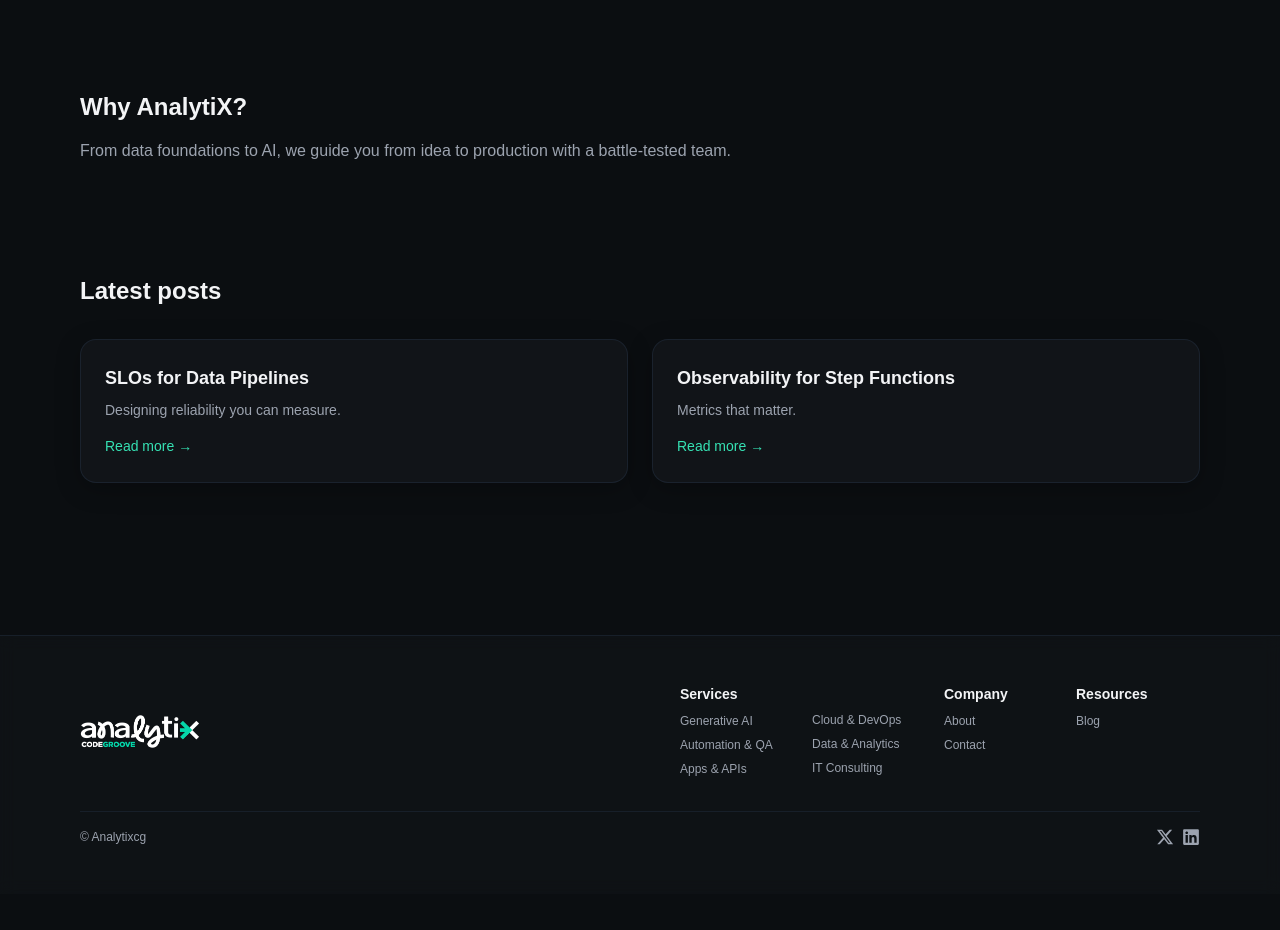
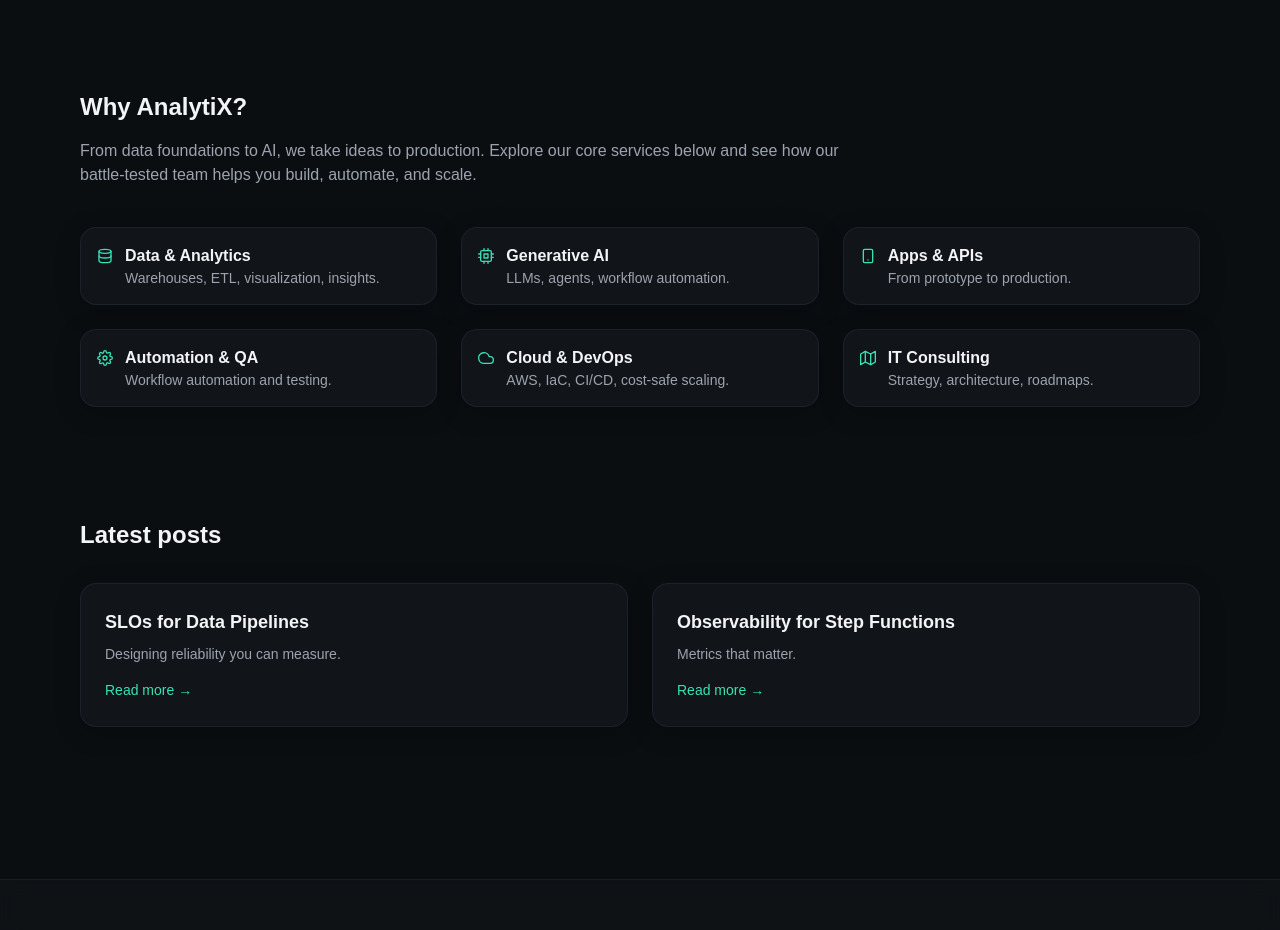
Before and after one commit to analytix-code-groove/web-app, a Next.js app: page / in a window 1280 px wide. Shown: the part 940-1870 px from the top of the page. Before the commit the page ends 1834 px from the top, so only its background shows below. Built offline with nearby package versions, Linux system fonts and the light colour scheme; no server answers.

Commit message:
Expand MoreInfo section with service overview

```diff
--- a/src/components/MoreInfo.tsx
+++ b/src/components/MoreInfo.tsx
@@ -1,14 +1,48 @@
 "use client"
 
 import { useLanguage } from '@/lib/i18n'
+import {
+  FiDatabase,
+  FiCpu,
+  FiSmartphone,
+  FiSettings,
+  FiCloud,
+  FiMap,
+} from 'react-icons/fi'
 
 export default function MoreInfo() {
   const { t } = useLanguage()
+
+  const offerings = [
+    { Icon: FiDatabase, titleKey: 'dataAnalytics', descKey: 'dataAnalyticsCard' },
+    { Icon: FiCpu, titleKey: 'aiAutomation', descKey: 'aiAutomationCard' },
+    { Icon: FiSmartphone, titleKey: 'appsApis', descKey: 'appsApisCard' },
+    { Icon: FiSettings, titleKey: 'automationQa', descKey: 'automationQaCard' },
+    { Icon: FiCloud, titleKey: 'cloudDevops', descKey: 'cloudDevopsCard' },
+    { Icon: FiMap, titleKey: 'itConsulting', descKey: 'itConsultingCard' },
+  ]
+
   return (
     <section className="bg-bg py-14">
       <div className="mx-auto max-w-6xl px-4">
         <h2 className="mb-4 font-heading text-2xl font-semibold text-text">{t('moreInfoHeading')}</h2>
-        <p className="text-muted">{t('moreInfoBody')}</p>
+        <p className="max-w-3xl text-muted">{t('moreInfoBody')}</p>
+        <ul className="mt-10 grid gap-6 sm:grid-cols-2 lg:grid-cols-3">
+          {offerings.map(({ Icon, titleKey, descKey }) => (
+            <li
+              key={titleKey}
+              className="flex items-start gap-3 rounded-xl2 border border-stroke/70 bg-surface p-4 shadow-soft"
+            >
+              <Icon className="mt-1 shrink-0 text-mint" />
+              <div>
+                <h3 className="font-heading text-base font-semibold text-text">
+                  {t(titleKey)}
+                </h3>
+                <p className="text-sm text-muted">{t(descKey)}</p>
+              </div>
+            </li>
+          ))}
+        </ul>
       </div>
     </section>
   )
--- a/src/lib/i18n.tsx
+++ b/src/lib/i18n.tsx
@@ -45,7 +45,7 @@
     messageError: 'Failed to send message. Please try again.',
     moreInfoHeading: 'Why AnalytiX?',
     moreInfoBody:
-      'From data foundations to AI, we guide you from idea to production with a battle-tested team.',
+      'From data foundations to AI, we take ideas to production. Explore our core services below and see how our battle-tested team helps you build, automate, and scale.',
     latestPosts: 'Latest posts',
     readMore: 'Read more →',
     whereData: 'Where Data',
@@ -183,7 +183,7 @@
     messageError: 'No se pudo enviar el mensaje. Inténtalo de nuevo.',
     moreInfoHeading: '¿Por qué AnalytiX?',
     moreInfoBody:
-      'Desde bases de datos hasta IA, te ayudamos a llevar las ideas a producción con un equipo experimentado.',
+      'Desde bases de datos hasta IA, llevamos tus ideas a producción. Explora nuestros servicios y descubre cómo nuestro equipo experimentado te ayuda a construir, automatizar y escalar.',
     latestPosts: 'Últimas publicaciones',
     readMore: 'Leer más →',
     whereData: 'Where Data',
```
